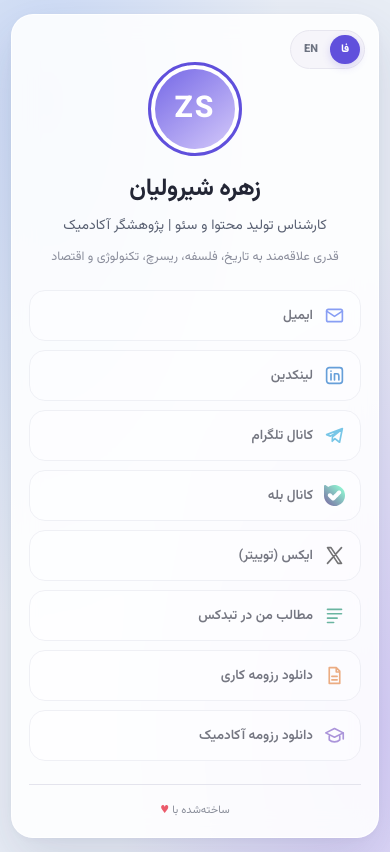
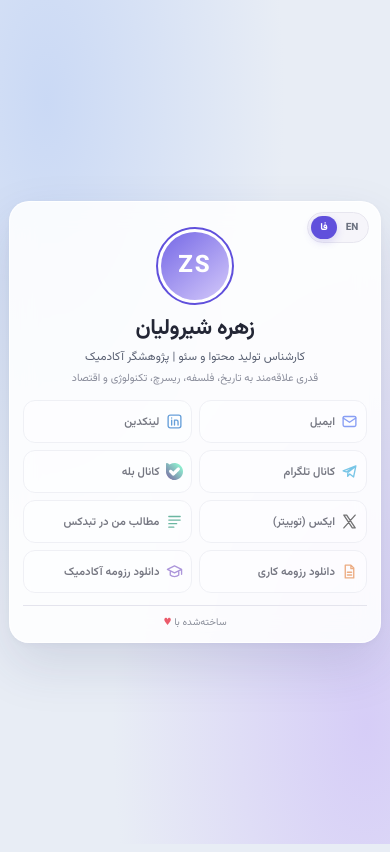
Before and after one commit to zohrehshirvalian/zohrehshirvalian.github.io, a plain HTML site: page index.html in a window 390 px wide. Drawn offline with Linux system fonts and the light colour scheme; no server answers.

Commit message:
Update index.html

```diff
--- a/index.html
+++ b/index.html
@@ -14,31 +14,58 @@
     * { box-sizing: border-box; }
     button, input, textarea, select { font-family: inherit; }
     html { min-height: 100%; }
-    body { margin: 0; min-height: 100vh; font-family: "Vazirmatn", Tahoma, "Segoe UI", Arial, sans-serif; color: var(--ink); background: radial-gradient(ellipse at 12% 12%, #cad9f5 0%, transparent 49%), radial-gradient(ellipse at 94% 86%, #d6cdf7 0%, transparent 49%), #e8edf5; display: grid; place-items: center; padding: 34px 18px; }
-    .portfolio { width: min(100%, 645px); background: rgba(255,255,255,.87); border: 1px solid rgba(255,255,255,.85); border-radius: 27px; box-shadow: 0 22px 52px rgba(45,57,112,.13), 0 2px 10px rgba(45,57,112,.04); padding: 28px 28px 19px; backdrop-filter: blur(12px); position: relative; }
-    .lang-switch { display: flex; gap: 3px; position: absolute; inset-inline-start: 21px; top: 18px; padding: 4px; background: #f6f5fa; border: 1px solid #e7e6ef; border-radius: 24px; }
-    .lang-switch button { font-family: inherit; border: 0; border-radius: 100px; background: transparent; color: #6c7280; cursor: pointer; padding: 6px 9px; font-size: 11px; min-width: 30px; font-weight: 800; transition: .2s ease; }
+    body { margin: 0; min-height: 100vh; min-height: 100svh; font-family: "Vazirmatn", Tahoma, "Segoe UI", Arial, sans-serif; color: var(--ink); background: radial-gradient(ellipse at 12% 12%, #cad9f5 0%, transparent 49%), radial-gradient(ellipse at 94% 86%, #d6cdf7 0%, transparent 49%), #e8edf5; display: grid; place-items: center; padding: 23px 16px; }
+    .portfolio { width: min(100%, 615px); background: rgba(255,255,255,.87); border: 1px solid rgba(255,255,255,.85); border-radius: 25px; box-shadow: 0 22px 52px rgba(45,57,112,.13), 0 2px 10px rgba(45,57,112,.04); padding: 23px 24px 16px; backdrop-filter: blur(12px); position: relative; }
+    /* Physical right positioning stays fixed when the page direction switches. */
+    .lang-switch { display: flex; direction: ltr; gap: 3px; position: absolute; right: 17px; left: auto; top: 15px; z-index: 2; padding: 4px; background: #f6f5fa; border: 1px solid #e7e6ef; border-radius: 24px; }
+    .lang-switch button { font-family: inherit; border: 0; border-radius: 100px; background: transparent; color: #6c7280; cursor: pointer; padding: 5px 8px; font-size: 11px; min-width: 29px; font-weight: 800; transition: .2s ease; }
     .lang-switch button[aria-pressed="true"] { background: var(--accent); color: white; box-shadow: 0 3px 8px #6050dc33; }
-    .avatar-wrap { display: grid; place-items: center; margin: 9px auto 17px; width: 102px; height: 102px; border-radius: 50%; border: 3px solid var(--accent); padding: 4px; background: white; }
+    .avatar-wrap { display: grid; place-items: center; margin: 7px auto 13px; width: 92px; height: 92px; border-radius: 50%; border: 3px solid var(--accent); padding: 4px; background: white; }
     .avatar { width: 100%; height: 100%; border-radius: 50%; overflow: hidden; display: grid; place-items: center; background: linear-gradient(140deg, #7568e6, #d4c9fa); color: white; font-size: 30px; font-weight: 800; letter-spacing: 2px; position: relative; }
     .avatar img { position: absolute; width: 100%; height: 100%; object-fit: cover; display: none; }
-    h1 { text-align: center; margin: 0 0 8px; line-height: 1.35; font-size: clamp(24px, 4.2vw, 30px); letter-spacing: -.4px; }
-    .role { text-align: center; margin: 0; color: #596072; font-size: 14px; line-height: 1.95; }
-    .tagline { text-align: center; margin: 5px 0 26px; color: #8a8d9b; font-size: 12.5px; line-height: 1.8; }
-    .links { display: grid; grid-template-columns: repeat(2, minmax(0, 1fr)); gap: 10px 11px; }
-    .link-card { min-height: 49px; border: 1px solid var(--border); background: rgba(255,255,255,.65); border-radius: 16px; padding: 10px 15px; display: flex; align-items: center; gap: 11px; color: var(--ink); text-decoration: none; font-size: 13.5px; font-weight: 600; transition: background .2s, border-color .2s, transform .2s, box-shadow .2s; }
+    h1 { text-align: center; margin: 0 0 6px; line-height: 1.35; font-size: clamp(23px, 4.2vw, 27px); letter-spacing: -.4px; }
+    .role { text-align: center; margin: 0; color: #596072; font-size: 13.3px; line-height: 1.75; }
+    .tagline { text-align: center; margin: 4px 0 20px; color: #8a8d9b; font-size: 12px; line-height: 1.75; }
+    .links { display: grid; grid-template-columns: repeat(2, minmax(0, 1fr)); gap: 9px 10px; }
+    .link-card { min-height: 45px; border: 1px solid var(--border); background: rgba(255,255,255,.65); border-radius: 15px; padding: 8px 13px; display: flex; align-items: center; gap: 9px; color: var(--ink); text-decoration: none; font-size: 13px; font-weight: 600; line-height: 1.55; transition: background .2s, border-color .2s, transform .2s, box-shadow .2s; }
     .link-card:not(.is-pending):hover { background: white; border-color: #cdc8f4; box-shadow: 0 5px 16px rgba(63,55,140,.08); transform: translateY(-2px); }
     .link-card:focus-visible, .lang-switch button:focus-visible { outline: 3px solid #b0a7fe; outline-offset: 2px; }
     .link-card svg { width: 21px; height: 21px; flex: 0 0 21px; stroke: currentColor; stroke-width: 1.9; fill: none; stroke-linecap: round; stroke-linejoin: round; }
-    .link-card span { flex: 1; }
+    .link-card span { flex: 1; min-width: 0; }
     .link-card svg.bale-logo { stroke: none; stroke-width: 0; }
     .link-card.is-pending { opacity: .62; cursor: not-allowed; }
     .link-card.is-pending:hover { background: rgba(255,255,255,.65); }
     .email { color: #4165ed; }.linkedin { color: #0a66c2; }.telegram { color: #28a5d8; }.twitter { color: #212121; }.tabdex { color: #138b68; }.professional { color: #e27c36; }.academic { color: #7b57c4; }
-    .divider { height: 1px; background: #e4e4ed; margin-top: 23px; }
-    footer { text-align: center; font-size: 11px; color: #898d99; padding-top: 17px; }
+    .divider { height: 1px; background: #e4e4ed; margin-top: 17px; }
+    footer { text-align: center; font-size: 10.8px; color: #898d99; padding-top: 12px; }
     footer .heart { color: #eb5b6b; }
-    @media (max-width: 540px) { body { padding: 14px 11px; } .portfolio { border-radius: 22px; padding: 25px 17px 18px; } .links { grid-template-columns: 1fr; gap: 9px; } .link-card { min-height: 51px; } .lang-switch { top: 15px; inset-inline-start: 13px; } .avatar-wrap { margin-top: 22px; width: 94px; height: 94px; } .tagline { margin-bottom: 22px; } }
+    /* Compact two-column cards keep the whole portfolio visible on typical phones. */
+    @media (max-width: 540px) {
+      body { padding: 9px; }
+      .portfolio { border-radius: 20px; padding: 20px 13px 12px; }
+      .lang-switch { top: 10px; right: 11px; left: auto; padding: 3px; gap: 2px; }
+      .lang-switch button { min-width: 26px; padding: 4px 6px; font-size: 10px; }
+      .avatar-wrap { width: 78px; height: 78px; margin: 5px auto 10px; border-width: 2px; padding: 3px; }
+      .avatar { font-size: 24px; }
+      h1 { font-size: clamp(21px, 5.6vw, 24px); margin-bottom: 4px; }
+      .role { font-size: clamp(11px, 3vw, 12.2px); line-height: 1.6; }
+      .tagline { font-size: clamp(10.3px, 2.75vw, 11.8px); line-height: 1.55; margin: 4px 0 13px; }
+      .links { grid-template-columns: repeat(2, minmax(0, 1fr)); gap: 7px; }
+      .link-card { min-height: 43px; border-radius: 12px; padding: 6px 8px; gap: 6px; font-size: clamp(10.5px, 2.9vw, 11.8px); line-height: 1.45; }
+      .link-card svg { width: 17px; height: 17px; flex: 0 0 17px; }
+      .divider { margin-top: 12px; }
+      footer { font-size: 10px; padding-top: 9px; }
+    }
+    @media (max-width: 540px) and (max-height: 620px) {
+      body { padding: 6px; }
+      .portfolio { padding-top: 16px; padding-bottom: 9px; }
+      .avatar-wrap { width: 70px; height: 70px; margin: 3px auto 8px; }
+      .tagline { margin-bottom: 10px; }
+      .links { gap: 6px; }
+      .link-card { min-height: 40px; padding-block: 5px; }
+      .divider { margin-top: 9px; }
+      footer { padding-top: 7px; }
+    }
     @media (prefers-reduced-motion: reduce) { * { transition: none !important; } }
   </style>
 </head>
```
